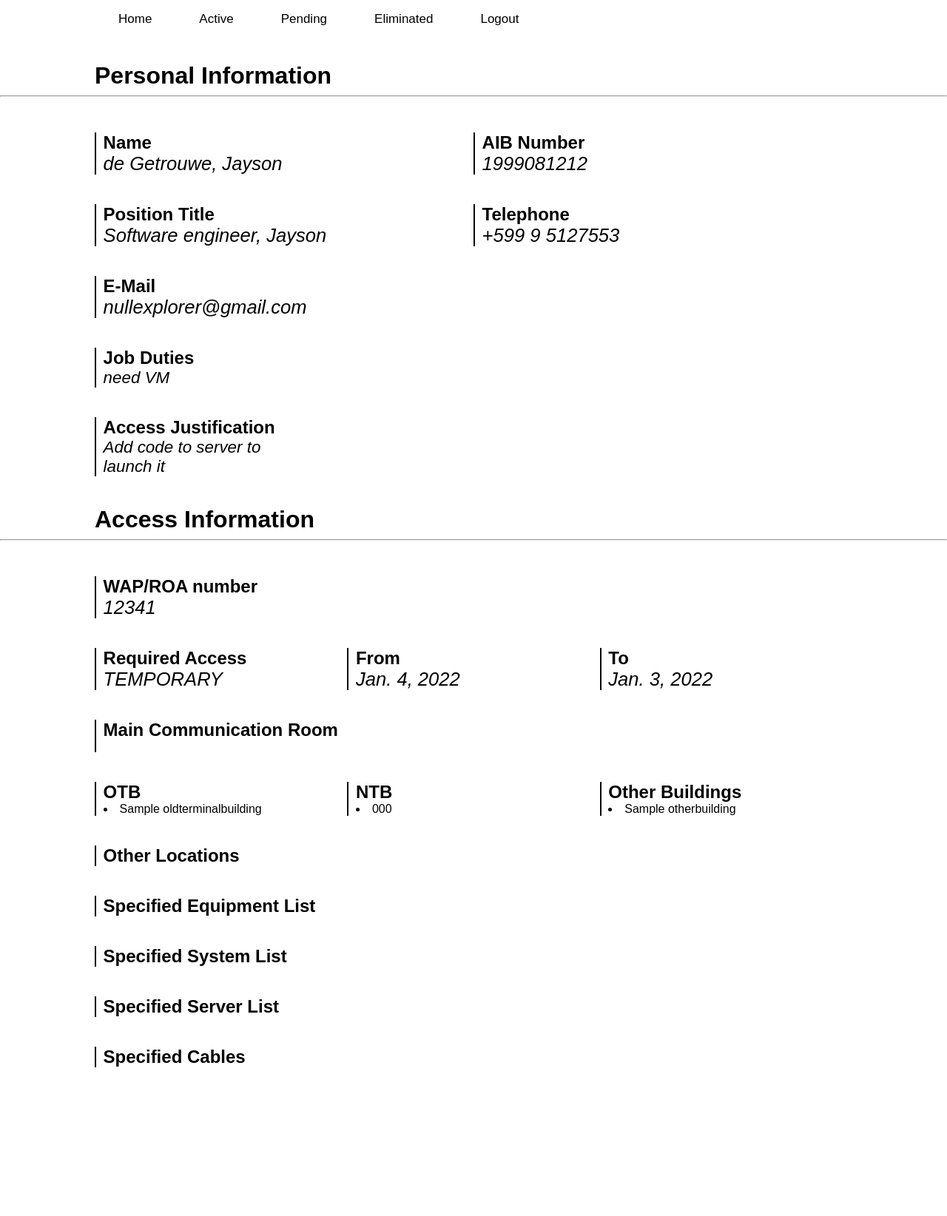
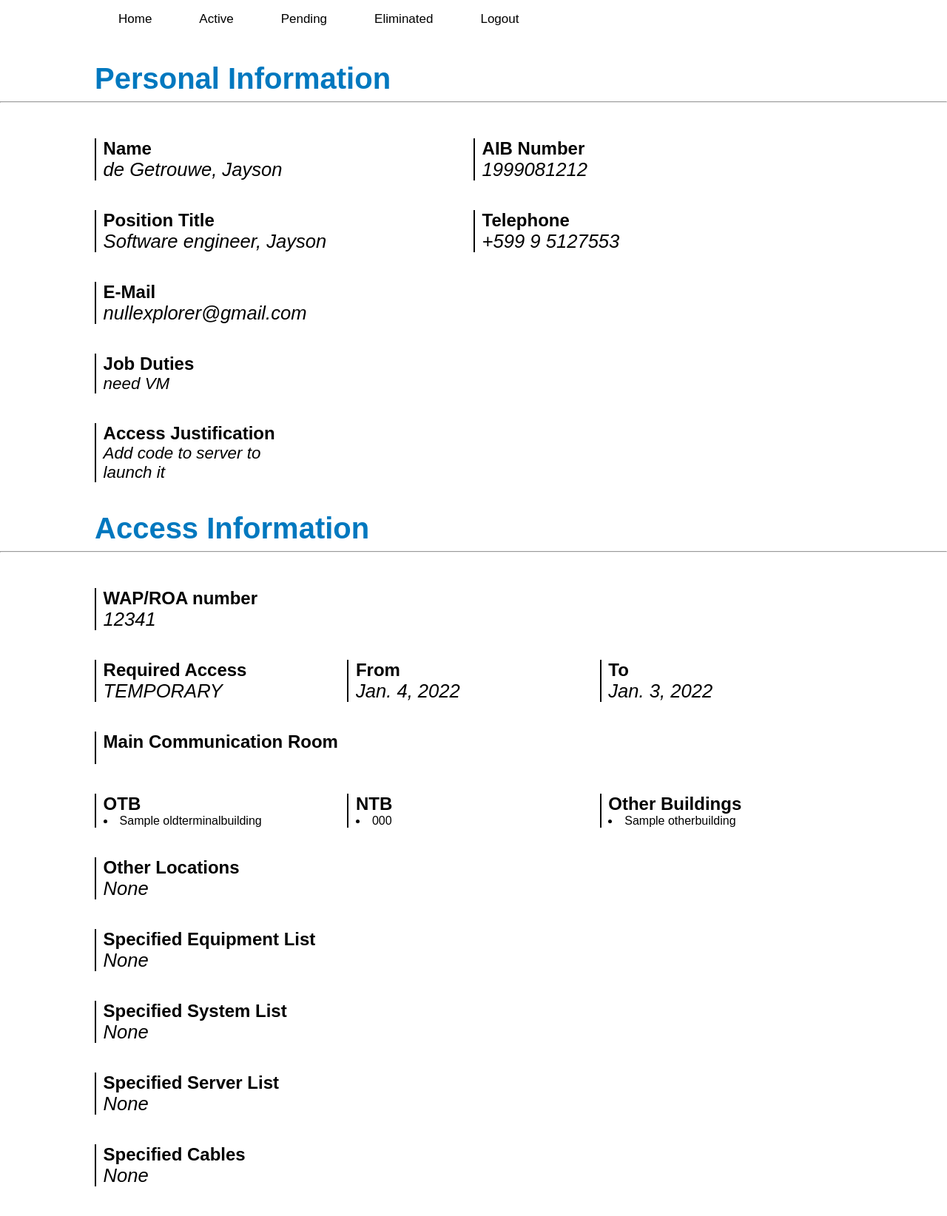
Before and after one commit to jaysonmk2/Comsroomform, a Django app: page /admin-page/1 in a window 1280 px wide. Shown: the whole page at 74% size. Before the commit the page ends 1443 px from the top, so only its background shows below. Run offline with Django 3.2, Linux system fonts and the light colour scheme; a user stored in the database is signed in; data comes from the database, SQL or seed files in the repository; both versions use the stored data as it was after the commit; tables that the repository leaves empty hold one stand-in row (values such as "Sample post").

Commit message:
added conditionals in the admin user page

```diff
--- a/Home/FormPage/templates/admin/admin-view-user-detail.html
+++ b/Home/FormPage/templates/admin/admin-view-user-detail.html
@@ -1,7 +1,6 @@
 {% extends 'base.html' %}
 
 {% block content %}
-
     <div class="wrapper">
         <h1 class="user-h1">Personal Information</h1>
     </div>
@@ -156,7 +155,11 @@
                     <div class="text-box-line"></div>
                     <div class="text-box-text">
                         <p class="text-box-title">Other Locations</p>
-                        <p class="text-box-information">{{dic.user_detail.other_locations}}</p>
+                        {% if dic.user_detail.other_locations == "" %}
+                            <p class="text-box-information">None</p>
+                        {% else %}
+                            <p class="text-box-information">{{dic.user_detail.other_locations}}</p>
+                        {% endif %}
                     </div>
                 </div>
             </div>
@@ -165,7 +168,11 @@
                     <div class="text-box-line"></div>
                     <div class="text-box-text">
                         <p class="text-box-title">Specified Equipment List</p>
-                        <p class="text-box-information">{{dic.user_detail.specify_equipment_list}}</p>
+                        {% if dic.user_detail.specify_equipment_list == "" %}
+                            <p class="text-box-information">None</p>
+                        {% else %}
+                            <p class="text-box-information">{{dic.user_detail.specify_equipment_list}}</p>
+                        {% endif %}
                     </div>
                 </div>
             </div>
@@ -174,7 +181,11 @@
                     <div class="text-box-line"></div>
                     <div class="text-box-text">
                         <p class="text-box-title">Specified System List</p>
-                        <p class="text-box-information">{{dic.user_detail.specify_system_list}}</p>
+                        {% if dic.user_detail.specify_system_list == "" %}
+                            <p class="text-box-information">None</p>
+                        {% else %}
+                            <p class="text-box-information">{{dic.user_detail.specify_system_list}}</p>
+                        {% endif %}
                     </div>
                 </div>
             </div>
@@ -183,7 +194,11 @@
                     <div class="text-box-line"></div>
                     <div class="text-box-text">
                         <p class="text-box-title">Specified Server List</p>
-                        <p class="text-box-information">{{dic.user_detail.specify_server_list}}</p>
+                        {% if dic.user_detail.specify_server_list == "" %}
+                            <p class="text-box-information">None</p>
+                        {% else %}
+                            <p class="text-box-information">{{dic.user_detail.specify_server_list}}</p>
+                        {% endif %}
                     </div>
                 </div>
             </div>
@@ -192,11 +207,14 @@
                     <div class="text-box-line"></div>
                     <div class="text-box-text">
                         <p class="text-box-title">Specified Cables</p>
-                        <p class="text-box-information">{{dic.user_detail.Specify_cables}}</p>
+                        {% if dic.user_detail.Specify_cables == "" %}
+                            <p class="text-box-information">None</p>
+                        {% else %}
+                            <p class="text-box-information">{{dic.user_detail.Specify_cables}}</p>
+                        {% endif %}
                     </div>
                 </div>
             </div>
         </div>
     </div>
-
 {% endblock %}
--- a/Home/static/Css/admin-user/admin-user.css
+++ b/Home/static/Css/admin-user/admin-user.css
@@ -9,6 +9,8 @@
 
 .user-h1{
     margin-top: 2rem;
+    color: #0078BF;
+    font-size: 2.5rem;
 }
 .information-container{
     display: flex;
```
Also changed, not shown: Home/db.sqlite3.
